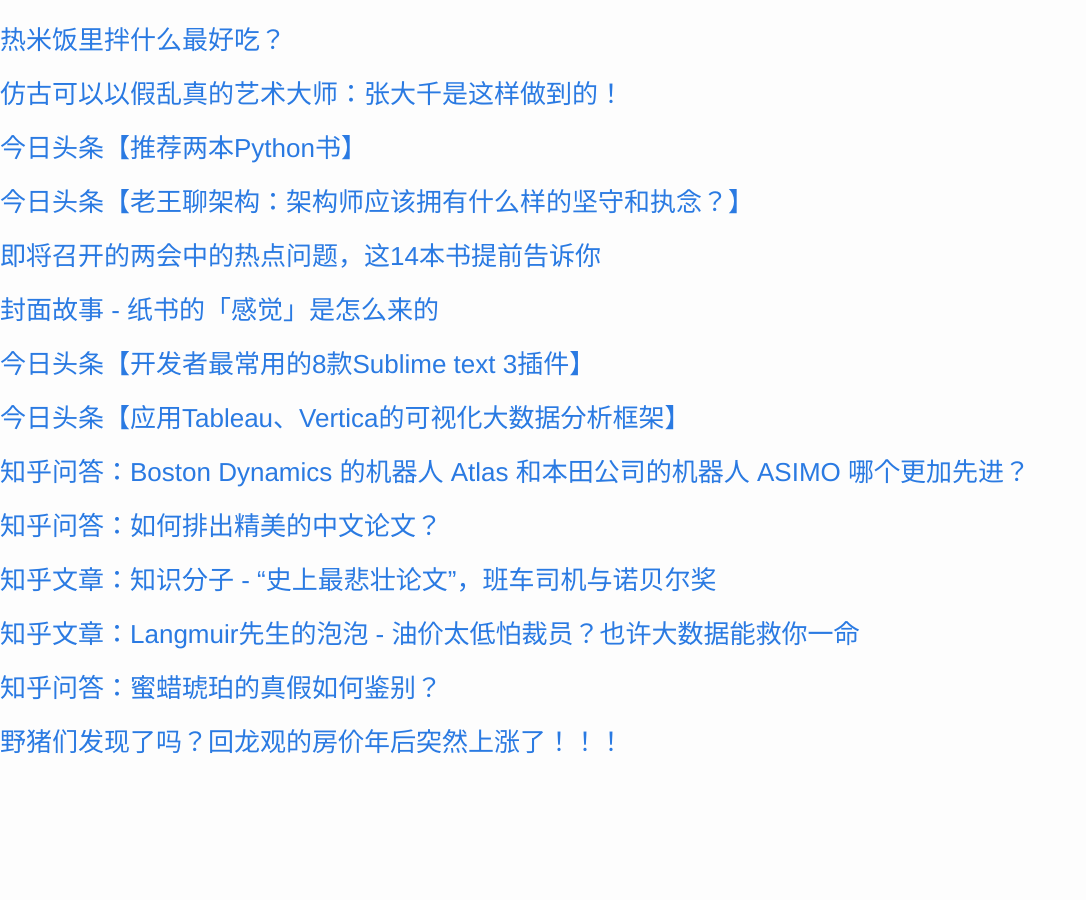
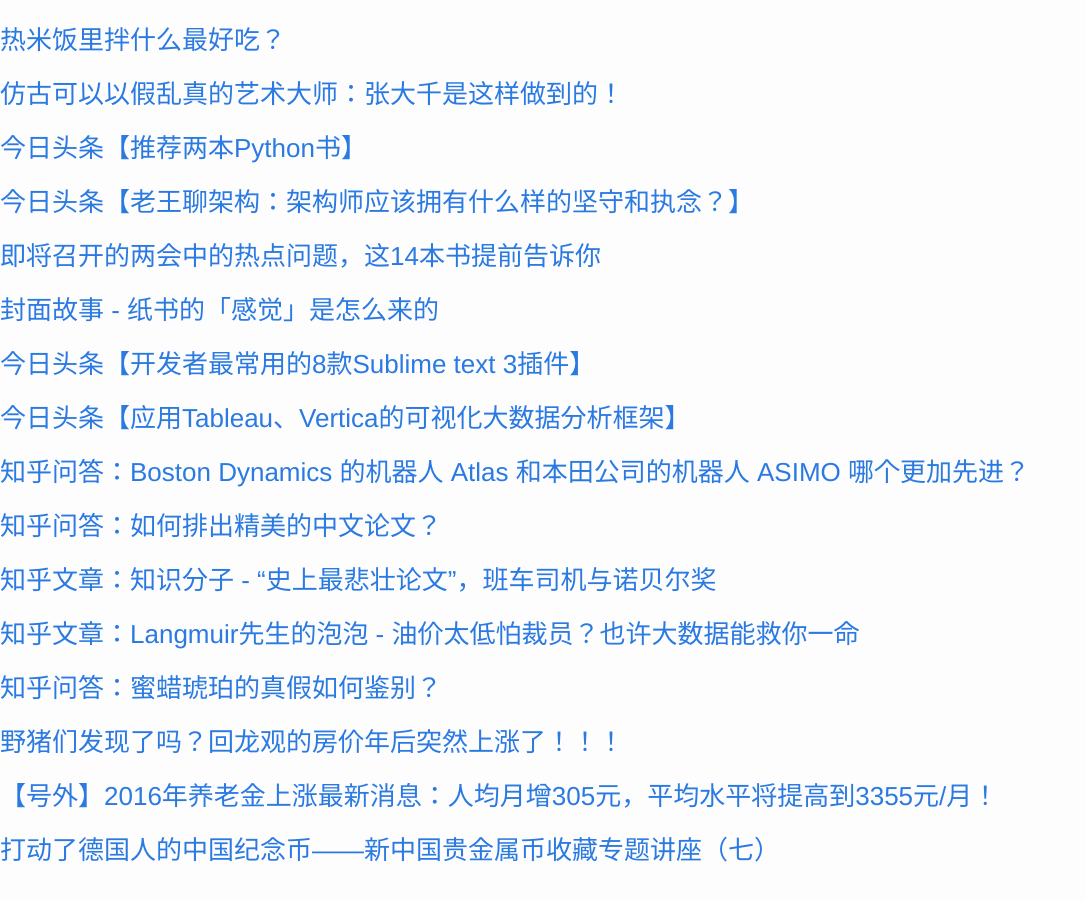
Before and after one commit to cnwarden/cnwarden.github.io, a Jekyll site: the page built from _posts/2016-02-22-test.markdown, in a window 1280 px wide and 900 px high, scrolled down 3540 px. Shown: the whole window, without its empty margins (0-1086 px from the left). Built offline with Jekyll 4.4.1, drawn with Linux system fonts in a browser that asks for light colours; before the commit the page ends 4332 px from its top, so only the background shows below that.

Commit message:
auto commit

```diff
--- a/_posts/2016-02-22-test.markdown
+++ b/_posts/2016-02-22-test.markdown
@@ -159,3 +159,7 @@ categories: update
 ### [知乎问答：蜜蜡琥珀的真假如何鉴别？](http://www.zhihu.com/question/40739950/answer/88009617)
 
 ### [野猪们发现了吗？回龙观的房价年后突然上涨了！！！](http://mp.weixin.qq.com/s?__biz=MjM5ODE2ODM0MA==&mid=410235453&idx=1&sn=b6de3dcc74ff1a4519bc973c78008183&scene=0#wechat_redirect)
+
+### [【号外】2016年养老金上涨最新消息：人均月增305元，平均水平将提高到3355元/月！](http://mp.weixin.qq.com/s?__biz=MjM5ODE2ODM0MA==&mid=410235453&idx=2&sn=bef56b2ddb5aa8812c3dac719827a585&scene=0#wechat_redirect)
+
+### [打动了德国人的中国纪念币——新中国贵金属币收藏专题讲座（七）](http://mp.weixin.qq.com/s?__biz=MzA3NzgyNzUyMQ==&mid=411814288&idx=3&sn=33b1df56bd402dd82ec1c115d58a6e7b&scene=0#wechat_redirect)
```
